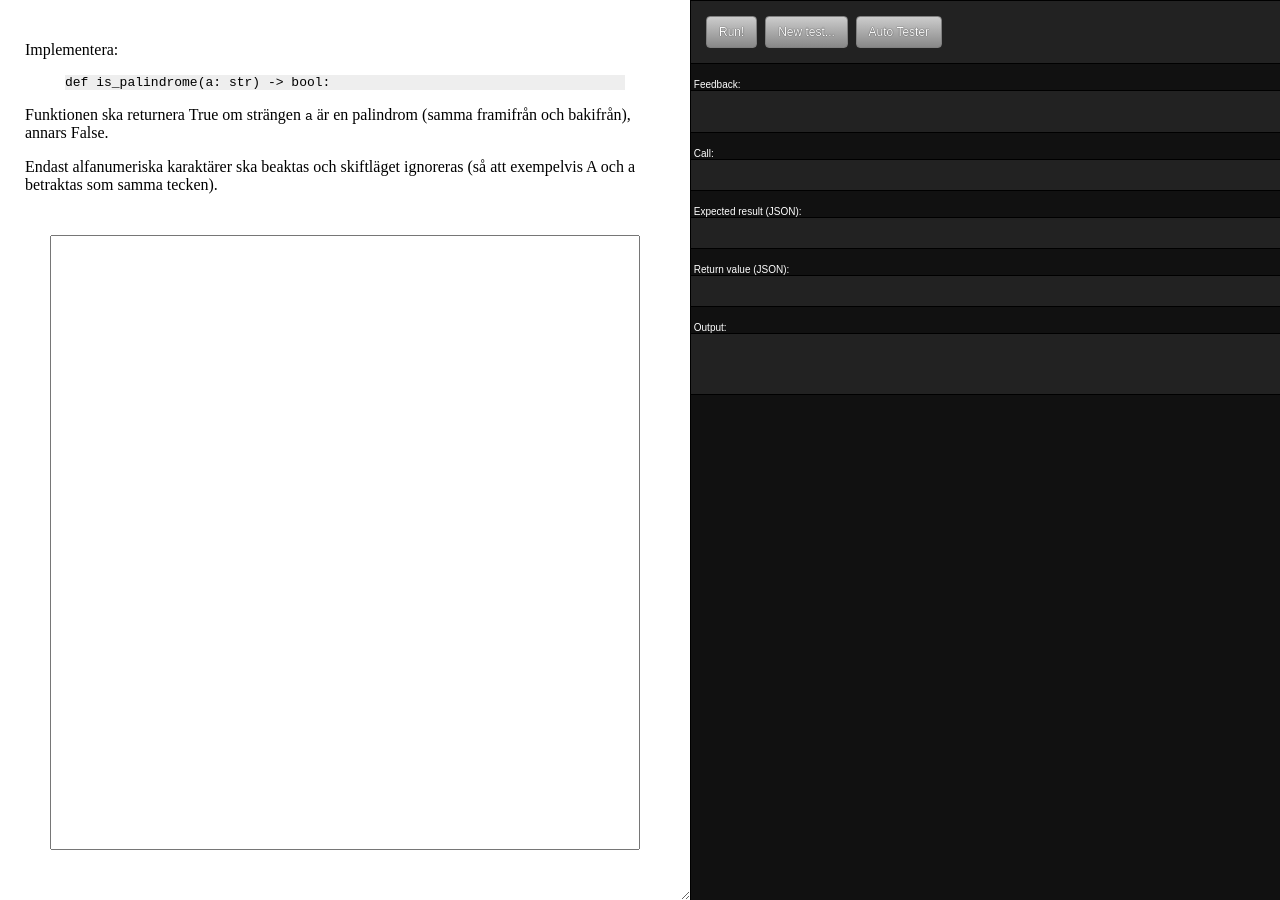
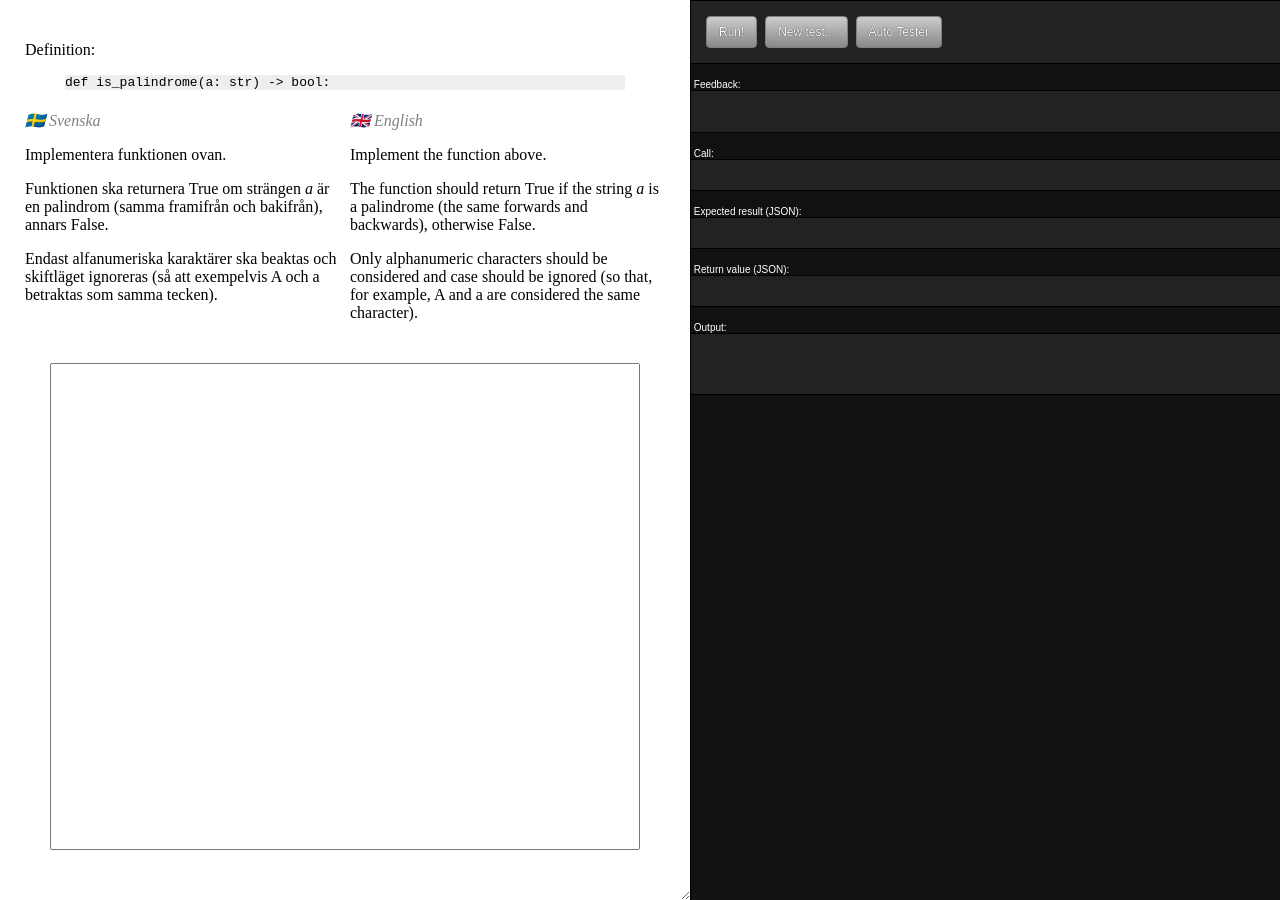
Before and after one commit to crilab/dva128_funcportal, a Jekyll site: the page built from _assignments/palindrome_check.md, in a window 1280 px wide. Built offline with Jekyll 4.4.1, drawn with Linux system fonts in a browser that asks for light colours.

Commit message:
translation

```diff
--- a/_assignments/palindrome_check.md
+++ b/_assignments/palindrome_check.md
@@ -3,14 +3,26 @@ layout: assignment
 title: Palindrome Check
 difficulty: 1
 ---
-Implementera:
+Definition:
 {% highlight python %}
 def is_palindrome(a: str) -> bool:
 {% endhighlight %}
 
-Funktionen ska returnera True om strängen `a` är en palindrom (samma framifrån och bakifrån), annars False.
+<div class="swedish" markdown="1">
+Implementera funktionen ovan.
+
+Funktionen ska returnera True om strängen *a* är en palindrom (samma framifrån och bakifrån), annars False.
 
 Endast alfanumeriska karaktärer ska beaktas och skiftläget ignoreras (så att exempelvis A och a betraktas som samma tecken).
+</div>
+
+<div class="english" markdown="1">
+Implement the function above.
+
+The function should return True if the string *a* is a palindrome (the same forwards and backwards), otherwise False.
+
+Only alphanumeric characters should be considered and case should be ignored (so that, for example, A and a are considered the same character).
+</div>
 
 <script>
 
```
